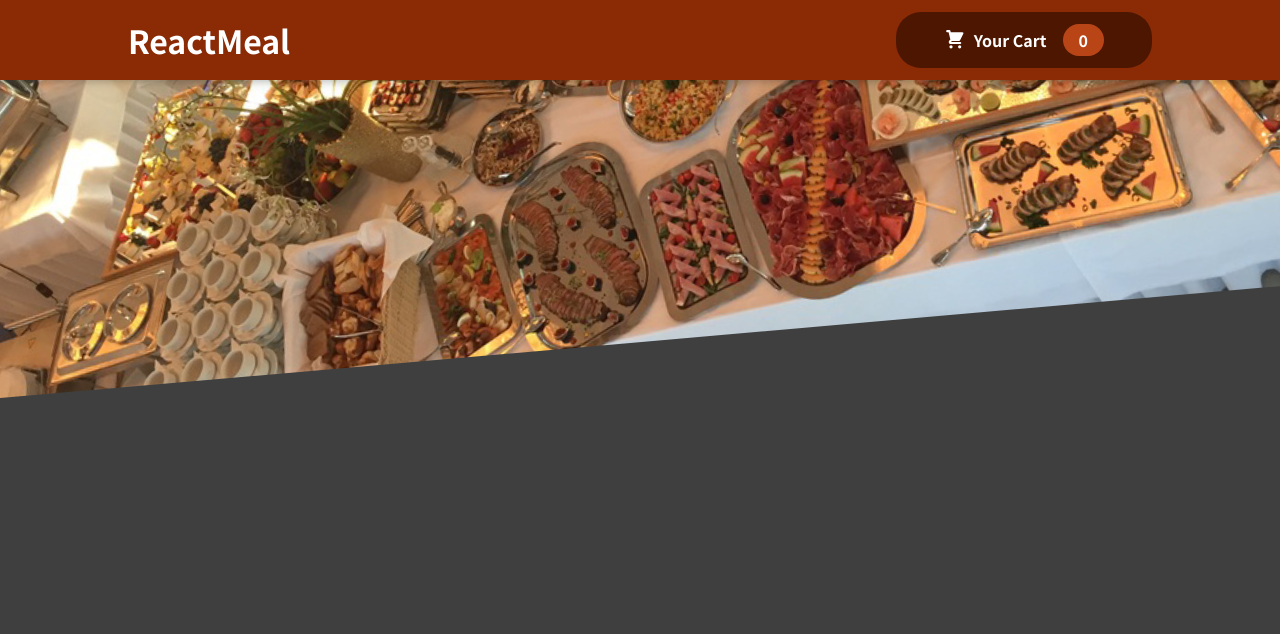
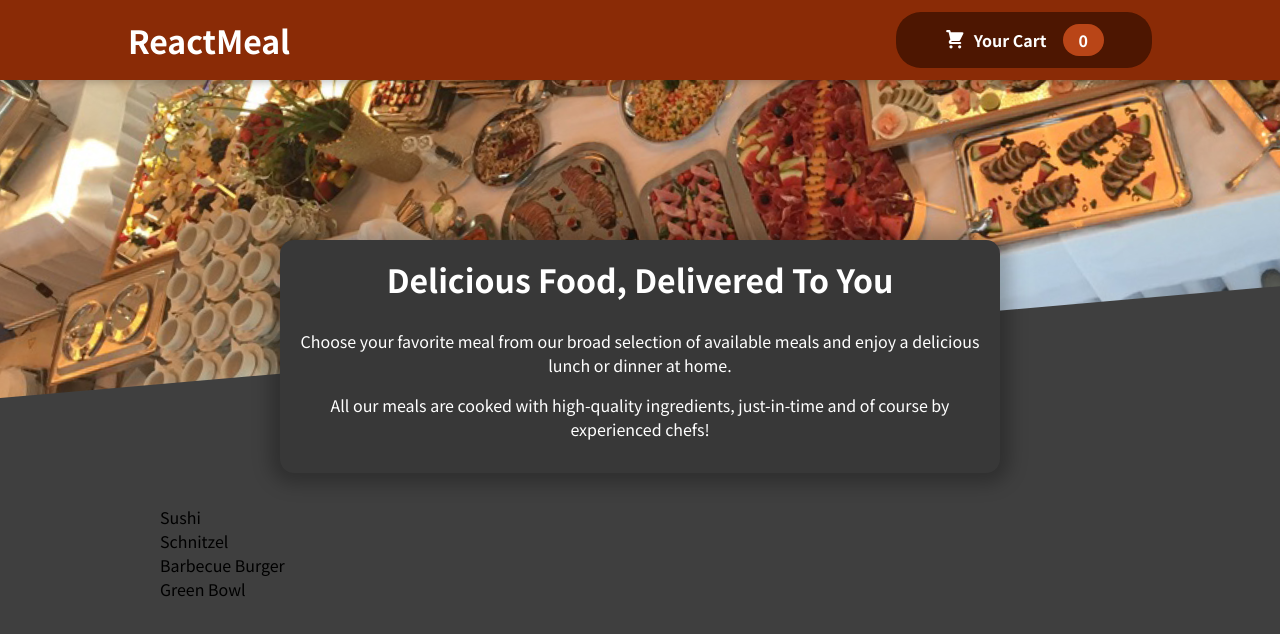
Before and after one commit to luvgameon/Food-delivery-app, a React (Create React App) app: page / in a window 1280 px wide. Shown: the top 634 px of the page. Built offline with nearby package versions, Linux system fonts and the light colour scheme.

Commit message:
Meal Summary added

```diff
--- a/src/App.js
+++ b/src/App.js
@@ -1,4 +1,5 @@
 import Header from "./Components/Layout/Header";
+import Meals from "./Components/Meals/Meals";
 import React from 'react';
 
 function App() {
@@ -6,6 +7,7 @@
   return (
     <div>
       <Header title="ReactMeal"/>
+      <Meals/>
     </div>
   );
 }
--- /dev/null
+++ b/src/Components/Meals/AvailableMeals.js
@@ -0,0 +1,49 @@
+import React from 'react'
+import classes from './AvailableMeals.module.css';
+
+
+const DUMMY_MEALS = [
+    {
+      id: 'm1',
+      name: 'Sushi',
+      description: 'Finest fish and veggies',
+      price: 22.99,
+    },
+    {
+      id: 'm2',
+      name: 'Schnitzel',
+      description: 'A german specialty!',
+      price: 16.5,
+    },
+    {
+      id: 'm3',
+      name: 'Barbecue Burger',
+      description: 'American, raw, meaty',
+      price: 12.99,
+    },
+    {
+      id: 'm4',
+      name: 'Green Bowl',
+      description: 'Healthy...and green...',
+      price: 18.99,
+    },
+  ];
+
+export default function AvailableMeals() {
+    const MealList=DUMMY_MEALS.map((meal)=>
+        <li>{meal.name}</li>
+    )
+
+
+  return (
+    <>
+    <section className={classes.meals}>
+        <ul>{MealList}</ul>
+
+    </section>
+
+
+
+    </>
+  )
+}
--- /dev/null
+++ b/src/Components/Meals/AvailableMeals.module.css
@@ -0,0 +1,24 @@
+.meals {
+    max-width: 60rem;
+    width: 90%;
+    margin: 2rem auto;
+    animation: meals-appear 1s ease-out forwards;
+  }
+
+  .meals ul {
+    list-style: none;
+    margin: 0;
+    padding: 0;
+  }
+
+  @keyframes meals-appear {
+    from {
+      opacity: 0;
+      transform: translateY(3rem);
+    }
+
+    to {
+      opacity: 1;
+      transform: translateY(0);
+    }
+  }
--- /dev/null
+++ b/src/Components/Meals/MealSummary.js
@@ -0,0 +1,16 @@
+import React from 'react'
+import classes from './MealsSummary.module.css';
+
+export default function summary() {
+  return (
+    <section className={classes.summary}><h2>Delicious Food, Delivered To You</h2>
+    <p>
+      Choose your favorite meal from our broad selection of available meals
+      and enjoy a delicious lunch or dinner at home.
+    </p>
+    <p>
+      All our meals are cooked with high-quality ingredients, just-in-time and
+      of course by experienced chefs!
+    </p></section>
+  )
+}
--- /dev/null
+++ b/src/Components/Meals/Meals.js
@@ -0,0 +1,12 @@
+import React from 'react'
+import AvailableMeals from './AvailableMeals'
+import MealSummary from './MealSummary'
+
+export default function Meals() {
+  return (
+    <>
+    <MealSummary/>
+    <AvailableMeals/>
+    </>
+  )
+}
--- /dev/null
+++ b/src/Components/Meals/MealsSummary.module.css
@@ -0,0 +1,18 @@
+.summary {
+    text-align: center;
+    max-width: 45rem;
+    width: 90%;
+    margin: auto;
+    margin-top: -10rem;
+    position: relative;
+    background-color: #383838;
+    color: white;
+    border-radius: 14px;
+    padding: 1rem;
+    box-shadow: 0 1px 18px 10px rgba(0, 0, 0, 0.25);
+  }
+
+  .summary h2 {
+    font-size: 2rem;
+    margin-top: 0;
+  }
```
